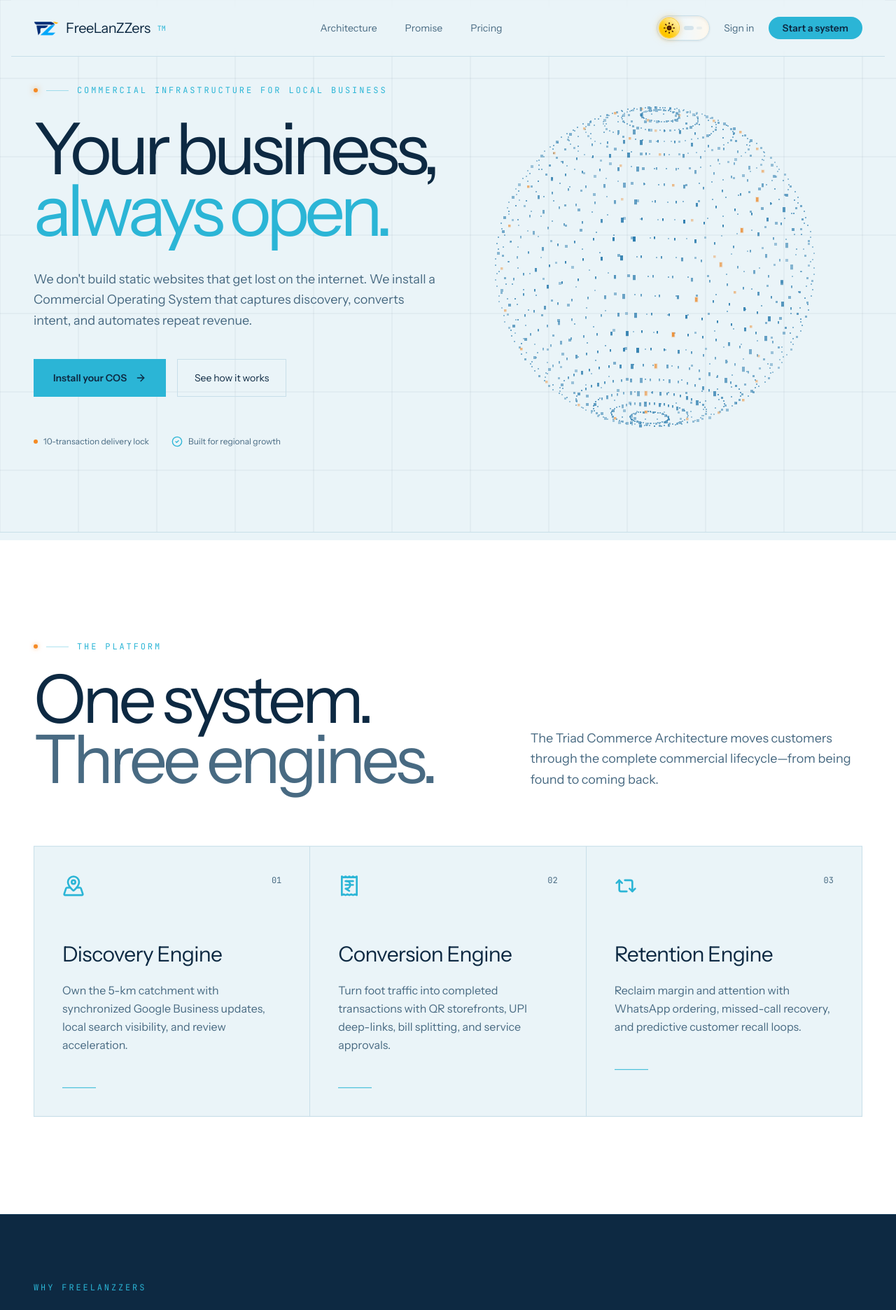
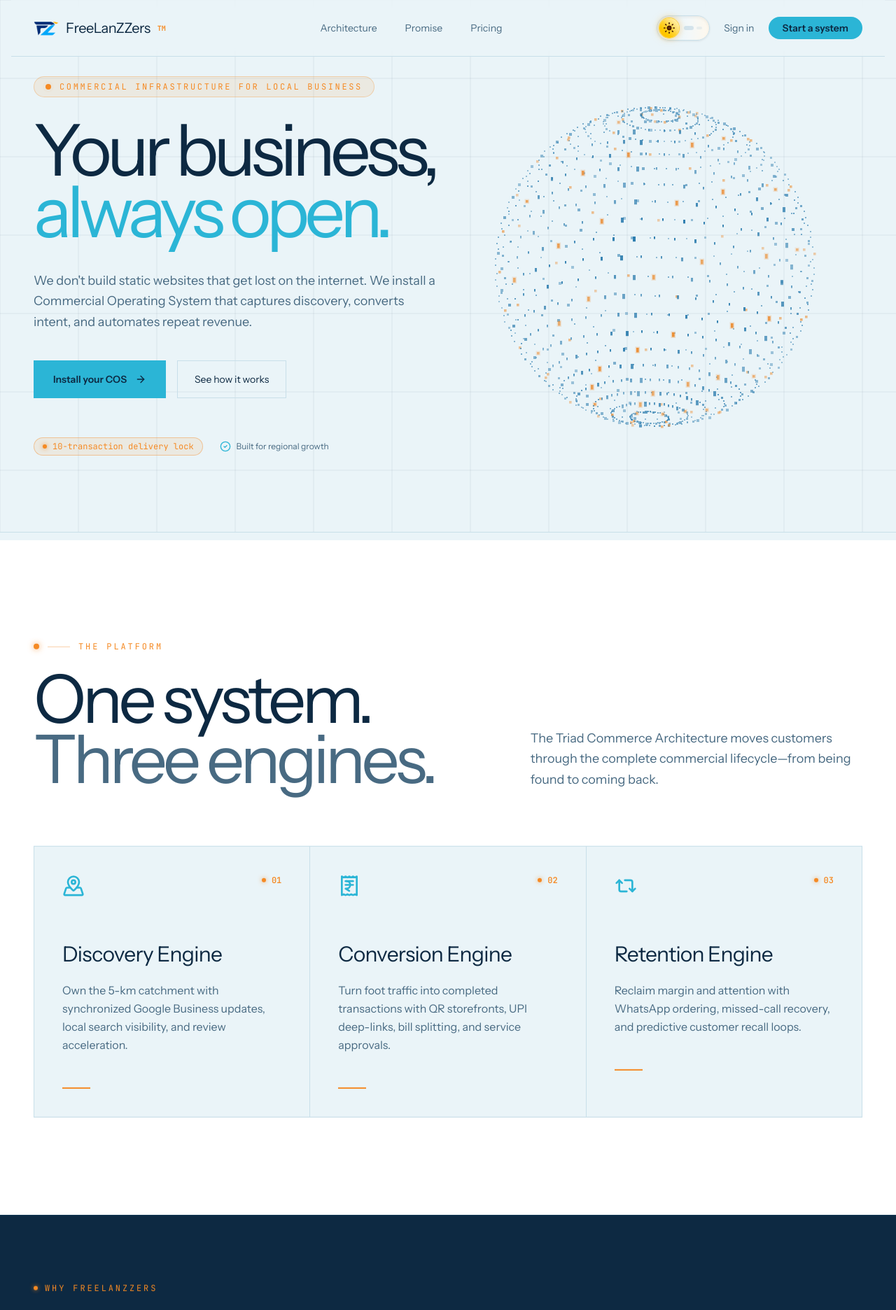
Before and after one commit to radheshpai87/freelanzzers-website, a Next.js app: page / in a window 1280 px wide. Shown: the top 1872 px of the page at 70% size. Built offline with nearby package versions, Linux system fonts and the light colour scheme.

Commit message:
style: enrich selective orange accents across hero, globe, features, pricing, and cta

```diff
--- a/components/landing/commercial-promise-section.tsx
+++ b/components/landing/commercial-promise-section.tsx
@@ -6,7 +6,8 @@ export function CommercialPromiseSection() {
       <div className="mx-auto max-w-[1400px] px-6 lg:px-12">
         <div className="grid gap-12 lg:grid-cols-[.8fr_1.2fr] lg:items-center">
           <div>
-            <div className="mb-6 font-mono text-xs uppercase tracking-[.24em] text-[#2bb5d6]">
+            <div className="mb-6 flex items-center gap-2.5 font-mono text-xs uppercase tracking-[.24em] text-[#f58a24]">
+              <span className="h-1.5 w-1.5 rounded-full bg-[#f58a24] shadow-[0_0_6px_rgba(245,138,36,0.8)]" />
               Why FreeLanZZers
             </div>
             <h2 className="text-5xl leading-[.9] tracking-[-.05em] lg:text-7xl">
@@ -15,12 +16,17 @@ export function CommercialPromiseSection() {
           </div>
           <div className="grid gap-8 sm:grid-cols-3">
             {[
-              { icon: ShieldCheck, title: "10-transaction lock", text: "Milestone-based delivery reduces implementation risk." },
-              { icon: Workflow, title: "End-to-end cash capture", text: "Track the lifecycle from Maps discovery to follow-up." },
-              { icon: Sparkles, title: "SaaS gateway", text: "Start small, then expand into automation modules." },
-            ].map(({ icon: Icon, title, text }) => (
-              <div key={title} className="border-l border-[#176fa6]/50 pl-5">
-                <Icon className="mb-6 h-6 w-6 text-[#2bb5d6]" />
+              { icon: ShieldCheck, title: "10-transaction lock", text: "Milestone-based delivery reduces implementation risk.", highlighted: true },
+              { icon: Workflow, title: "End-to-end cash capture", text: "Track the lifecycle from Maps discovery to follow-up.", highlighted: false },
+              { icon: Sparkles, title: "SaaS gateway", text: "Start small, then expand into automation modules.", highlighted: false },
+            ].map(({ icon: Icon, title, text, highlighted }) => (
+              <div
+                key={title}
+                className={`border-l pl-5 transition-colors ${
+                  highlighted ? "border-[#f58a24]" : "border-[#176fa6]/50"
+                }`}
+              >
+                <Icon className={`mb-6 h-6 w-6 ${highlighted ? "text-[#f58a24]" : "text-[#2bb5d6]"}`} />
                 <h3 className="font-medium text-[#eaf4f8]">{title}</h3>
                 <p className="mt-3 text-sm text-[#b5d2e0]">{text}</p>
               </div>
--- a/components/landing/features-section.tsx
+++ b/components/landing/features-section.tsx
@@ -8,9 +8,9 @@ export function FeaturesSection() {
       <div className="mx-auto max-w-[1400px] px-6 lg:px-12">
         <div className="mb-20 grid gap-8 lg:grid-cols-[1fr_.7fr]">
           <div>
-            <div className="mb-6 flex items-center gap-3 font-mono text-xs uppercase tracking-[.24em] text-primary">
-              <span className="h-1.5 w-1.5 rounded-full bg-[#f58a24] shadow-[0_0_6px_rgba(245,138,36,0.6)]" />
-              <span className="h-px w-8 bg-primary/40" />
+            <div className="mb-6 flex items-center gap-3 font-mono text-xs uppercase tracking-[.24em] text-[#f58a24]">
+              <span className="h-2 w-2 rounded-full bg-[#f58a24] shadow-[0_0_8px_rgba(245,138,36,0.8)]" />
+              <span className="h-px w-8 bg-[#f58a24]/40" />
               The platform
             </div>
             <h2 className="max-w-3xl text-6xl leading-[.9] tracking-[-.06em] lg:text-8xl">
@@ -26,20 +26,20 @@ export function FeaturesSection() {
           {layers.map(({ number, icon: Icon, name, text }) => (
             <article
               key={name}
-              className="group bg-background p-8 transition-colors hover:bg-primary hover:text-primary-foreground lg:p-10"
+              className="group bg-background p-8 transition-colors hover:bg-[#0d2942] hover:text-[#eaf4f8] lg:p-10"
             >
               <div className="mb-16 flex items-start justify-between">
-                <Icon className="h-8 w-8 text-primary group-hover:text-primary-foreground transition-colors" />
-                <span className="flex items-center gap-1.5 font-mono text-xs text-muted-foreground group-hover:text-primary-foreground/75">
-                  <span className="h-1 w-1 rounded-full bg-[#f58a24] opacity-0 transition-opacity duration-300 group-hover:opacity-100" />
+                <Icon className="h-8 w-8 text-primary group-hover:text-[#2bb5d6] transition-colors" />
+                <span className="flex items-center gap-2 font-mono text-xs font-semibold text-[#f58a24]">
+                  <span className="h-1.5 w-1.5 rounded-full bg-[#f58a24] shadow-[0_0_6px_rgba(245,138,36,0.7)]" />
                   {number}
                 </span>
               </div>
               <h3 className="text-3xl tracking-tight">{name}</h3>
-              <p className="mt-5 leading-relaxed text-muted-foreground group-hover:text-primary-foreground/80">
+              <p className="mt-5 leading-relaxed text-muted-foreground group-hover:text-[#b5d2e0]">
                 {text}
               </p>
-              <div className="mt-12 h-px w-12 bg-primary transition-colors duration-300 group-hover:bg-[#f58a24]" />
+              <div className="mt-12 h-0.5 w-10 bg-[#f58a24] transition-all duration-300 group-hover:w-16" />
             </article>
           ))}
         </div>
--- a/components/landing/footer-section.tsx
+++ b/components/landing/footer-section.tsx
@@ -43,7 +43,7 @@ export function FooterSection() {
           <div className="flex items-center gap-6">
             <a href="#" className="transition-colors hover:text-[#2bb5d6]">LinkedIn <ArrowUpRight className="ml-1 inline h-3 w-3" /></a>
             <a href="#" className="transition-colors hover:text-[#2bb5d6]">X <ArrowUpRight className="ml-1 inline h-3 w-3" /></a>
-            <span className="flex items-center gap-2">
+            <span className="flex items-center gap-2 text-[#f58a24] font-mono">
               <span className="relative flex h-2 w-2">
                 <span className="absolute inline-flex h-full w-full animate-ping rounded-full bg-[#f58a24] opacity-75" />
                 <span className="relative inline-flex h-2 w-2 rounded-full bg-[#f58a24]" />
--- a/components/landing/hero-section.tsx
+++ b/components/landing/hero-section.tsx
@@ -9,10 +9,12 @@ export function HeroSection() {
       <ParallaxField />
       <div className="pointer-events-none relative z-20 mx-auto grid min-h-[760px] max-w-[1400px] items-center gap-10 px-6 py-24 lg:grid-cols-[1.1fr_.9fr] lg:px-12">
         <div className="pointer-events-auto">
-          <div className="mb-8 flex items-center gap-3 font-mono text-xs uppercase tracking-[0.24em] text-primary">
-            <span className="h-1.5 w-1.5 rounded-full bg-[#f58a24] shadow-[0_0_8px_rgba(245,138,36,0.7)]" />
-            <span className="h-px w-8 bg-primary/40" />
-            Commercial infrastructure for local business
+          <div className="mb-8 inline-flex items-center gap-3 rounded-full border border-[#f58a24]/30 bg-[#f58a24]/10 px-4 py-1.5 font-mono text-xs uppercase tracking-[0.22em] text-[#f58a24]">
+            <span className="relative flex h-2 w-2">
+              <span className="absolute inline-flex h-full w-full animate-ping rounded-full bg-[#f58a24] opacity-75" />
+              <span className="relative inline-flex h-2 w-2 rounded-full bg-[#f58a24]" />
+            </span>
+            <span>Commercial infrastructure for local business</span>
           </div>
           <h1 className="max-w-4xl text-[clamp(3.5rem,8vw,8.5rem)] leading-[.86] tracking-[-.07em]">Your business,<br /><span className="text-primary">always open.</span></h1>
           <p className="mt-10 max-w-xl text-lg leading-relaxed text-muted-foreground">We don&apos;t build static websites that get lost on the internet. We install a Commercial Operating System that captures discovery, converts intent, and automates repeat revenue.</p>
@@ -25,14 +27,14 @@ export function HeroSection() {
             </a>
             <a
               href="#architecture"
-              className="inline-flex items-center gap-3 border border-border px-6 py-4 text-sm transition-colors hover:border-primary hover:text-primary"
+              className="inline-flex items-center gap-3 border border-border px-6 py-4 text-sm transition-all hover:border-[#f58a24] hover:text-[#f58a24]"
             >
               See how it works
             </a>
           </div>
-          <div className="mt-14 flex flex-wrap gap-x-8 gap-y-3 text-xs text-muted-foreground">
-            <span className="flex items-center gap-2">
-              <span className="h-1.5 w-1.5 rounded-full bg-[#f58a24]" />
+          <div className="mt-14 flex flex-wrap items-center gap-x-6 gap-y-3 text-xs text-muted-foreground">
+            <span className="inline-flex items-center gap-2 rounded-full border border-[#f58a24]/40 bg-[#f58a24]/10 px-3 py-1 font-mono text-[#f58a24]">
+              <span className="h-1.5 w-1.5 rounded-full bg-[#f58a24] shadow-[0_0_6px_rgba(245,138,36,0.9)]" />
               10-transaction delivery lock
             </span>
             <span className="flex items-center gap-2">
--- a/components/landing/navigation.tsx
+++ b/components/landing/navigation.tsx
@@ -40,7 +40,7 @@ export function Navigation() {
               />
             </span>
             <span className="font-display text-xl tracking-tight text-foreground transition-colors">FreeLanZZers</span>
-            <span className="font-mono text-[10px] text-primary">TM</span>
+            <span className="font-mono text-[10px] font-bold text-[#f58a24]">TM</span>
           </a>
 
           <div className="hidden items-center gap-10 md:flex">
--- a/components/landing/parallax-field.tsx
+++ b/components/landing/parallax-field.tsx
@@ -22,11 +22,12 @@ export function ParallaxField() {
       const latitude = Math.PI * (latIndex / latitudes - 0.5);
       const longitudeOffset = latIndex % 2 ? 0.08 : 0;
       for (let lonIndex = 0; lonIndex < longitudes; lonIndex += 1) {
-        const isSignal = (latIndex * 11 + lonIndex * 7) % 29 === 0;
+        // ~9.5% of dots are Selective Orange beacon nodes
+        const isSignal = (latIndex * 7 + lonIndex * 5) % 11 === 0;
         dots.push({
           lat: latitude,
           lon: (lonIndex / longitudes) * Math.PI * 2 + longitudeOffset,
-          size: isSignal ? 3.5 : lonIndex % 9 === 0 ? 4 : lonIndex % 4 === 0 ? 3 : 2,
+          size: isSignal ? 3.6 : lonIndex % 9 === 0 ? 4 : lonIndex % 4 === 0 ? 3 : 2,
           phase: (latIndex * longitudes + lonIndex) * 0.37,
           isSignal,
         });
@@ -150,21 +151,21 @@ export function ParallaxField() {
         const heightScale = depth > 0.45 ? 1.8 : 1;
 
         if (dot.isSignal) {
-          // Subtle Selective Orange beacon node (~3.4% of nodes)
-          if (depth > 0.4) {
+          // Selective Orange beacon nodes (~9.5% of nodes)
+          if (depth > 0.3) {
             context.fillStyle = isDark
-              ? `rgba(245, 138, 36, ${opacity * 0.22})`
-              : `rgba(235, 125, 20, ${opacity * 0.18})`;
+              ? `rgba(245, 138, 36, ${opacity * 0.32})`
+              : `rgba(235, 125, 20, ${opacity * 0.25})`;
             context.fillRect(
-              Math.round(x) - 1,
-              Math.round(y) - 1,
-              dot.size + 2,
-              dot.size * heightScale + 2
+              Math.round(x) - 1.5,
+              Math.round(y) - 1.5,
+              dot.size + 3,
+              dot.size * heightScale + 3
             );
           }
           context.fillStyle = isDark
-            ? `rgba(245, 138, 36, ${opacity * 0.95})`
-            : `rgba(235, 125, 20, ${opacity * 0.92})`;
+            ? `rgba(245, 138, 36, ${opacity * 0.98})`
+            : `rgba(235, 125, 20, ${opacity * 0.96})`;
         } else {
           // Core Digital Blue / Signal Cyan nodes
           context.fillStyle = isDark
```
Also changed, not shown: components/landing/cta-section.tsx (+6 -6 lines), components/landing/pricing-section.tsx (+13 -8 lines).
